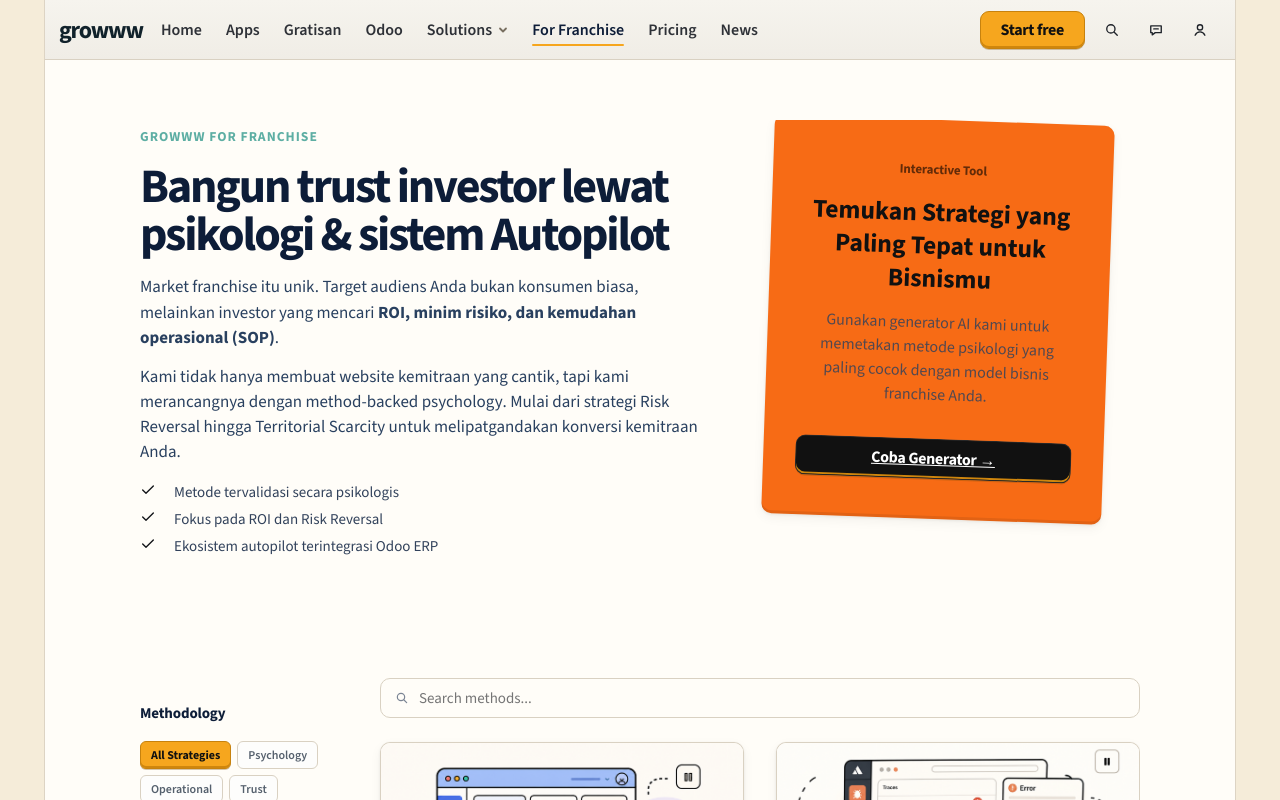
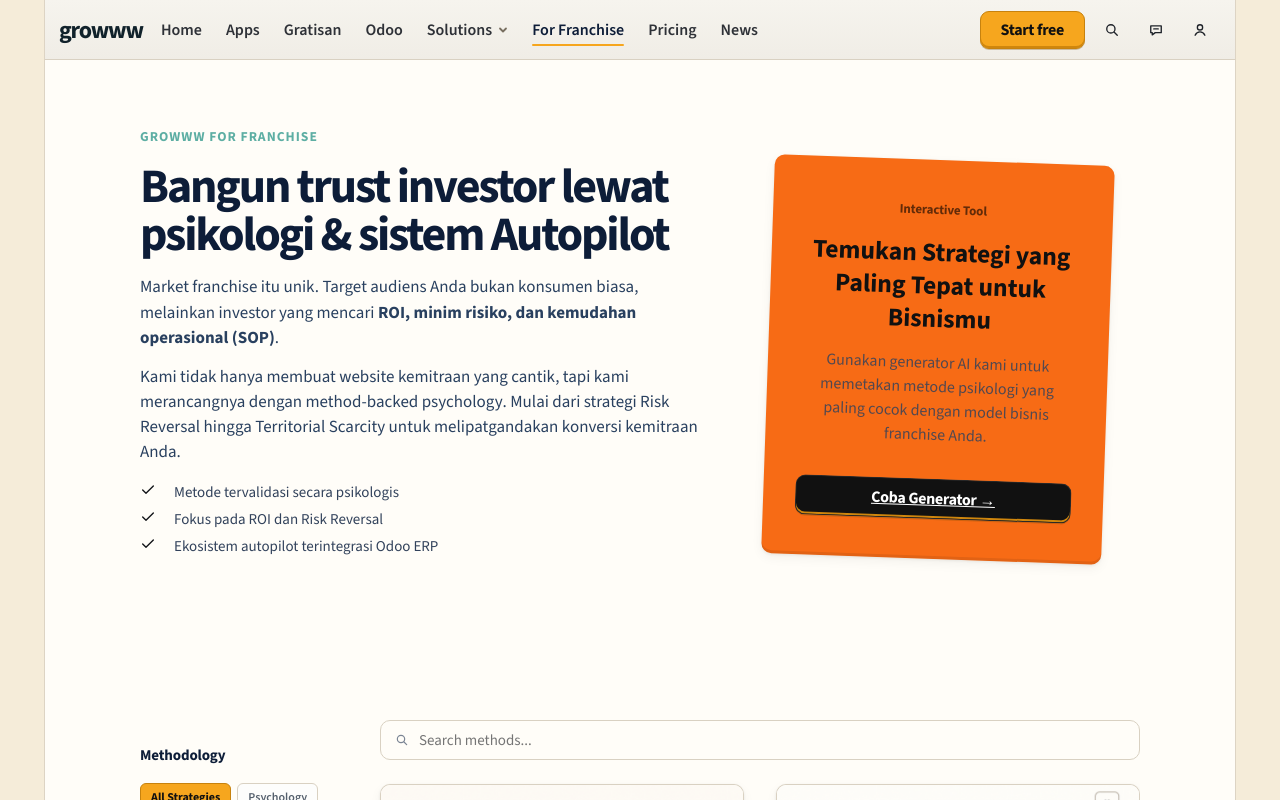
Before and after one commit to telityapp-alt/porto-nabil, a React (Vite) app: page /#/franchise in a window 1280 px wide. Shown: the top 800 px of the page. Built offline with nearby package versions, Linux system fonts and the light colour scheme.

Commit message:
fix: add padding to hero visual to prevent rotated card clipping

```diff
--- a/src/FranchisePage.jsx
+++ b/src/FranchisePage.jsx
@@ -58,8 +58,8 @@
             </li>
           </ul>
         </div>
-        <div className="hero-visual" style={{ display: "flex", alignItems: "center", justifyContent: "center" }}>
-          <div className="perks-sidebar-card" style={{ background: "var(--accent-orange, #f76b15)", color: "#111", border: "none", maxWidth: "340px", width: "100%", padding: "40px 32px", textAlign: "center", transform: "rotate(2deg)" }}>
+        <div className="hero-visual" style={{ display: "flex", alignItems: "center", justifyContent: "center", padding: "40px 20px" }}>
+          <div className="perks-sidebar-card" style={{ background: "var(--accent-orange, #f76b15)", color: "#111", border: "none", maxWidth: "340px", width: "100%", padding: "40px 32px", textAlign: "center", transform: "rotate(2deg)", margin: "auto" }}>
             <span className="perks-sidebar-kicker" style={{ color: "rgba(0,0,0,0.6)", marginBottom: "16px", display: "block" }}>Interactive Tool</span>
             <h3 style={{ fontSize: "1.6rem", fontWeight: 700, margin: "0 0 16px 0", lineHeight: 1.3 }}>Temukan Strategi yang Paling Tepat untuk Bisnismu</h3>
             <p style={{ margin: "0 0 32px 0", fontSize: "1rem", opacity: 0.8, lineHeight: 1.5 }}>
```
